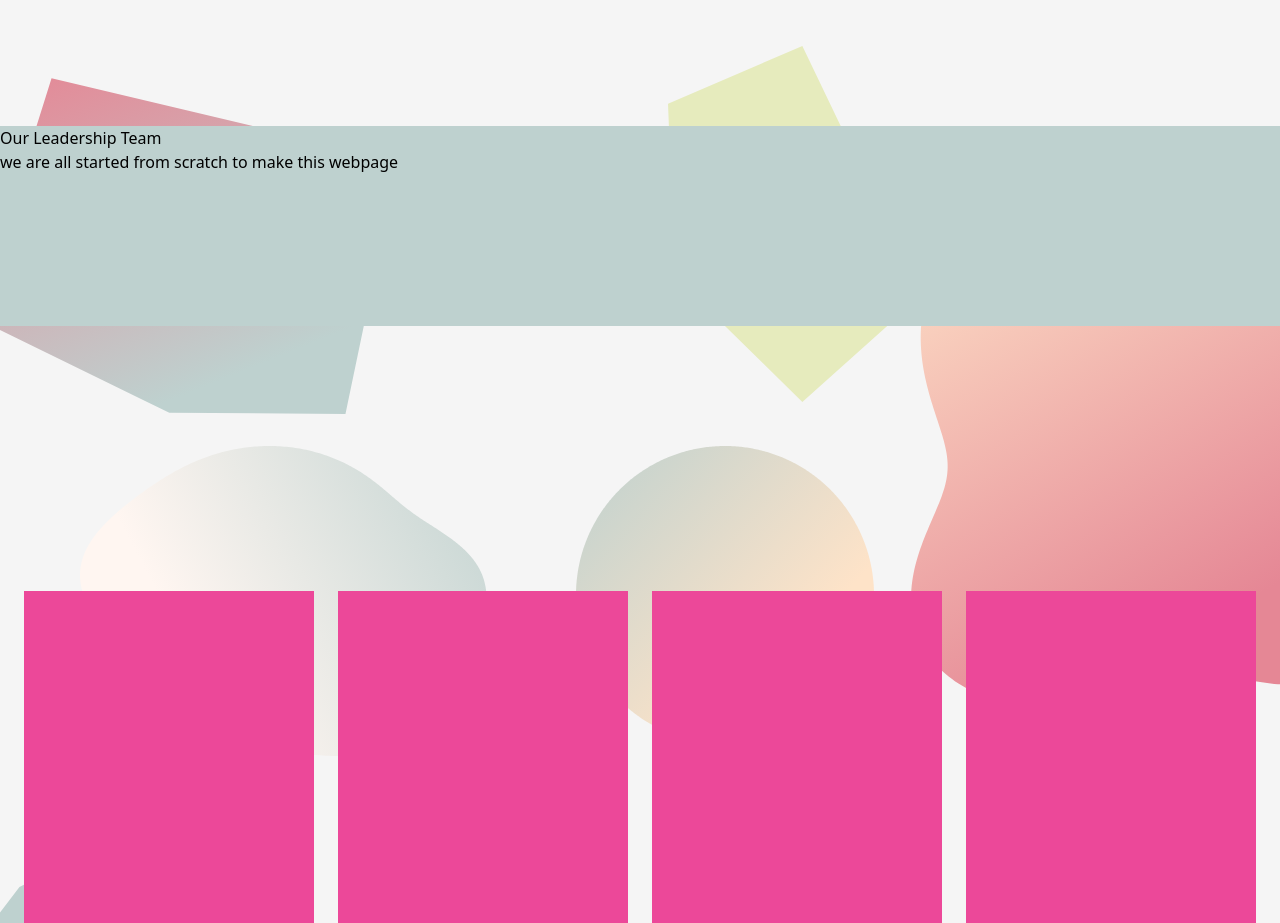
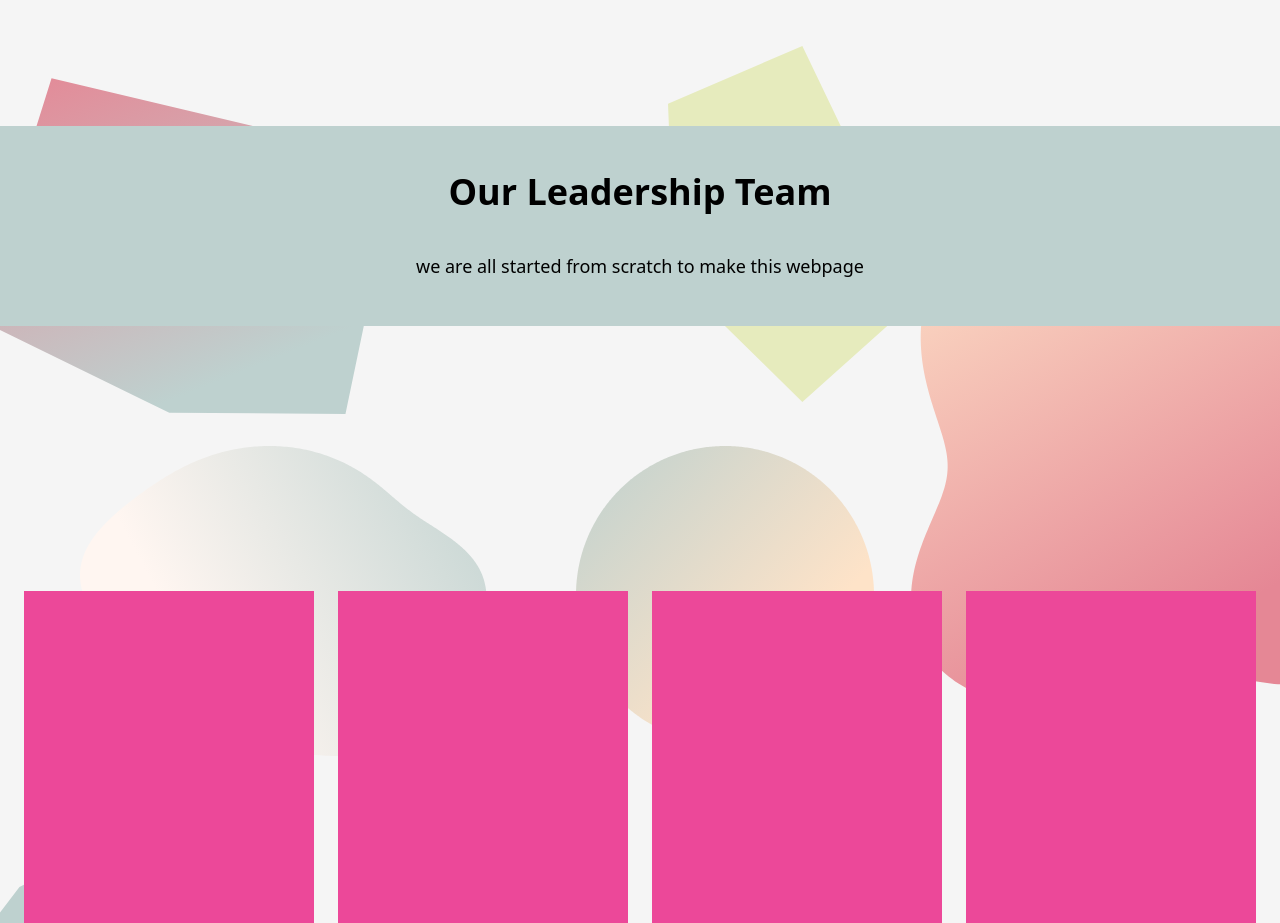
Before and after one commit to Pragnan143/softe-frontend, a React (Create React App) app: page / in a window 1280 px wide. Shown: the part 4680-5603 px from the top of the page. Built offline with nearby package versions, Linux system fonts and the light colour scheme.

Commit message:
HomePage done and some bugs to clear

```diff
--- a/src/components/Footer.js
+++ b/src/components/Footer.js
@@ -5,7 +5,7 @@ const Footer = () => {
     <div className="flex align-center justify-center bg-[#BED1CF] h-[300px] w-full">
       <div className="grid grid-cols-3 p-20 gap-4 h-full w-full text-white font-medium  ml-[150px]">
         <div
-          className={`w-16 h-14 rounded-full overflow-hidden  cursor-pointer  `}
+          className={`w-16 h-14 rounded-full overflow-hidden  cursor-pointer  select-none`}
         >
           <img src={logo} alt="softe" />
         </div>
--- a/src/components/HeroSection.js
+++ b/src/components/HeroSection.js
@@ -17,7 +17,7 @@ const HeroSection = () => {
           CTA
         </div>
       </div>
-      <div className="flex bg-none">
+      <div className="flex bg-none select-none	">
         <img src={vector} alt="right img" />
       </div>
     </div>
--- a/src/components/LeadershipTeam.js
+++ b/src/components/LeadershipTeam.js
@@ -14,39 +14,53 @@ const LeadershipTeam = () => {
   return (
     <div className="h-screen w-full  my-[400px] relative ">
       {" "}
-      <img src={Vector} alt="" className="absolute -top-12 left-0 z-10" />
+      <img
+        src={Vector}
+        alt=""
+        className="absolute -top-12 left-0 z-10 select-none	"
+      />
       <img
         src={Vector1}
         alt=""
-        className="absolute -top-20 right-[30%] z-10"
+        className="absolute -top-20 right-[30%] z-10 select-none	"
       />{" "}
-      <img src={Vector2} alt="" className="absolute right-0 top-20  z-10" />{" "}
-      <div className="absolute top-0 h-[200px] w-full bg-[#BED1CF] z-30">
-        <h1 className="z-30">Our Leadership Team</h1>
-        <p>we are all started from scratch to make this webpage</p>
+      <img
+        src={Vector2}
+        alt=""
+        className="absolute right-0 top-20  z-10 select-none	"
+      />{" "}
+      <div className=" absolute top-0 h-[200px] w-full bg-[#BED1CF] z-30 flex flex-col items-center justify-center gap-10">
+        <h1 className="z-30 font-bold text-4xl">Our Leadership Team</h1>
+        <p className="font-medium text-lg">
+          we are all started from scratch to make this webpage
+        </p>
       </div>
-      <img src={Vector3} alt="" className="absolute left-20 top-[40%]  z-10" />{" "}
+      <img
+        src={Vector3}
+        alt=""
+        className="absolute left-20 top-[40%]  z-10 select-none	"
+      />{" "}
       <img
         src={Vector4}
         alt=""
-        className="absolute left-[45%] top-[40%]  z-10"
+        className="absolute left-[45%] top-[40%]  z-10 select-none	"
       />{" "}
       <img
         src={Vector5}
         alt=""
-        className="absolute left-0 -bottom-[30%]  z-10"
+        className="absolute left-0 -bottom-[30%]  z-10 select-none	"
       />{" "}
       <img
         src={Vector6}
         alt=""
-        className="absolute left-[50%] -bottom-[20%]  z-10"
+        className="absolute left-[50%] -bottom-[20%]  z-10 select-none	"
       />{" "}
       <img
         src={Vector7}
         alt=""
-        className="absolute right-0 -bottom-[20%]  z-10"
+        className="absolute right-0 -bottom-[20%]  z-10 select-none	"
       />{" "}
-      <div className=" absolute bottom-0 w-full flex gap-0 justify-evenly z-40">
+      <div className=" absolute bottom-0 w-full flex gap-0 justify-evenly z-40 select-none	">
         <Card />
         <Card />
         <Card />
```
